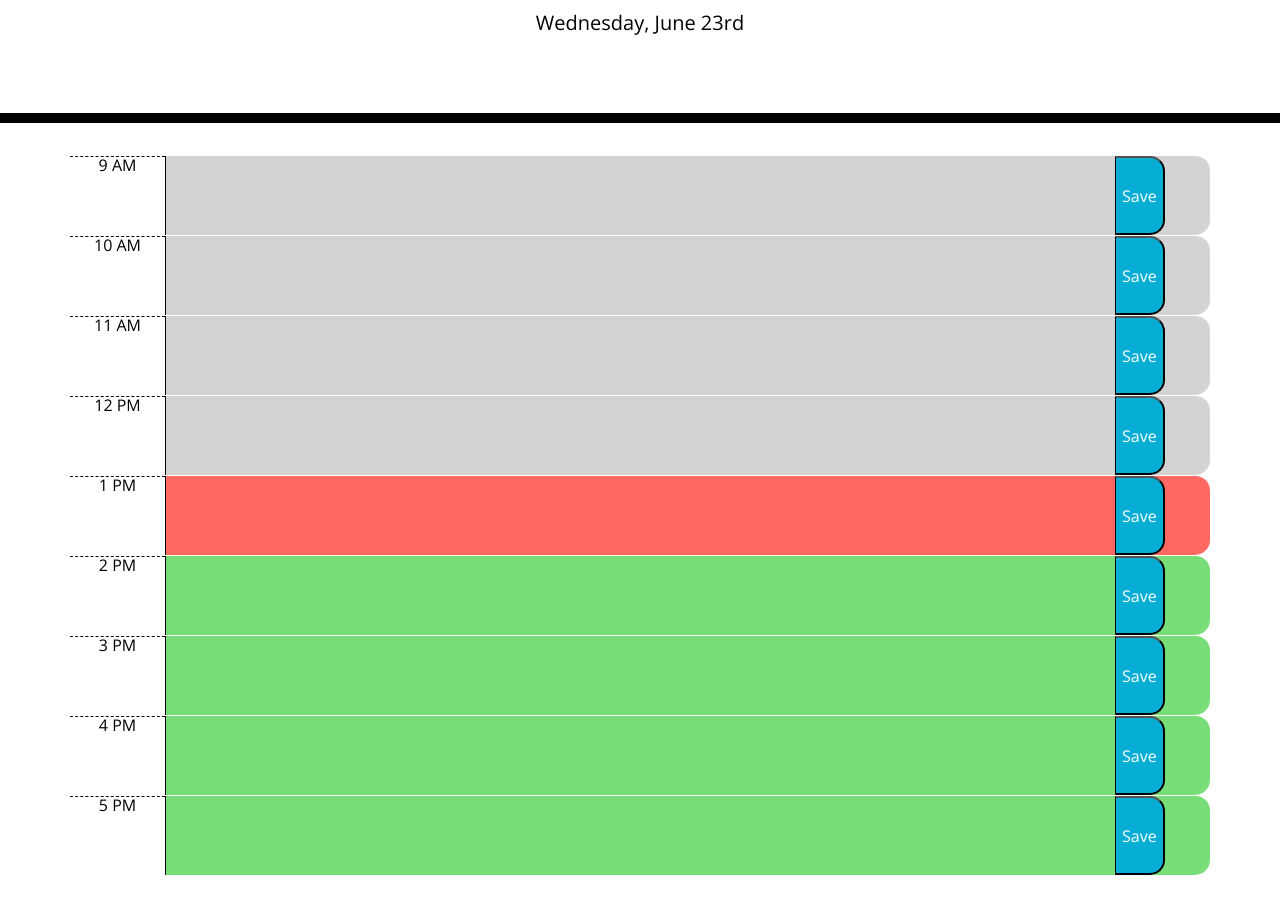
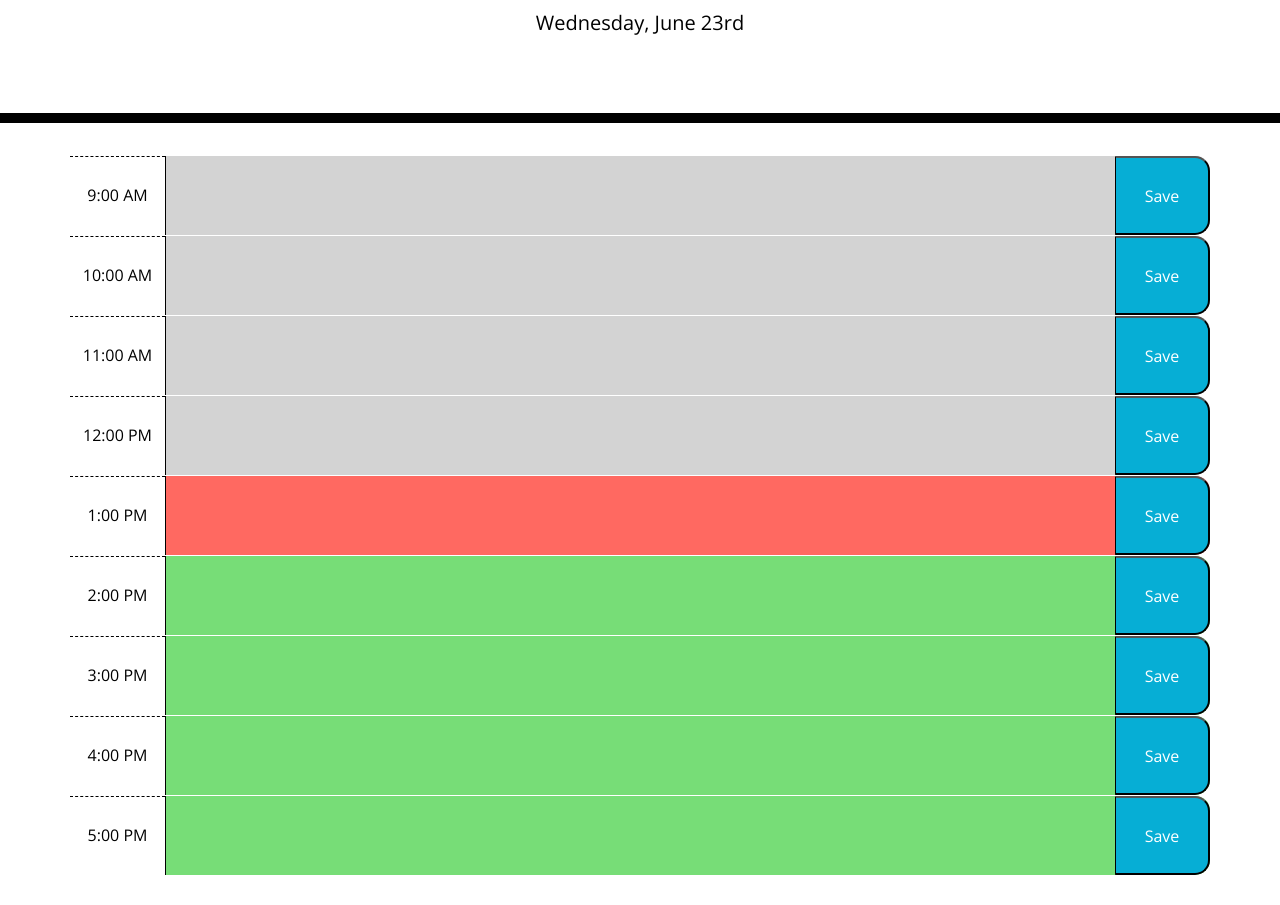
Before and after one commit to Karina5151/Work-Day-Scheduler, a plain HTML site: page index.html in a window 1280 px wide. Shown: the part 181-1086 px from the top of the page. Drawn offline with nearby package versions, Linux system fonts and the light colour scheme.

Commit message:
final touches

```diff
--- a/assets/css/style.css
+++ b/assets/css/style.css
@@ -41,9 +41,10 @@ textarea {
   background-color: #ffffff;
   color: #000000;
   border-top: 1px dashed #000000;
-  /* text-align: center;
-  align-items: center;
-  justify-content: center; */
+  text-align: center;
+  padding: 30px;
+  padding-left: 0;
+  padding-right:0;
 }
 
 .past {
@@ -62,6 +63,7 @@ textarea {
 }
 
 .saveBtn {
+  width: 95px;
   border-left: 1px solid black;
   border-top-right-radius: 15px;
   border-bottom-right-radius: 15px;
--- a/assets/js/script.js
+++ b/assets/js/script.js
@@ -6,10 +6,10 @@ $("#currentDay").text (today.format("dddd, MMMM Do"));
 
 // call to retrieve data from local storage
 var scheduleArray = JSON.parse(localStorage.getItem("scheduleStorage"));
-console.log(scheduleArray);
+// console.log(scheduleArray);
   if (scheduleArray) {
     scheduleArray.forEach(function(input) {
-      console.log(input)
+      // console.log(input)
       $(".time-block").each(function(index) {
         var textarea = $(this).children("textarea")[0];
         if (input.time == $(textarea).attr("id")) {
--- a/index.html
+++ b/index.html
@@ -36,47 +36,47 @@
 
     <div class="container">
         <div class="row time-block" >
-          <div class="col-1 hour">9 AM</div>
+          <div class="col-1 hour">9:00 AM</div>
           <textarea class="col-10 textarea" id="9" ></textarea>
           <button type="button" class="saveBtn">Save</button>
         </div>
         <div class="row time-block" >
-          <div class="col-1 hour">10 AM</div>
+          <div class="col-1 hour">10:00 AM</div>
           <textarea class="col-10 textarea" id="10"></textarea>
           <button type="button" class="saveBtn">Save</button>
         </div>
         <div class="row time-block" >
-          <div class="col-1 hour">11 AM</div>
+          <div class="col-1 hour">11:00 AM</div>
           <textarea class="col-10 textarea" id="11"></textarea>
           <button type="button" class="saveBtn">Save</button>
         </div>
         <div class="row time-block" >
-          <div class="col-1 hour">12 PM</div>
+          <div class="col-1 hour">12:00 PM</div>
           <textarea class="col-10 textarea" id="12"></textarea>
           <button type="button" class="saveBtn">Save</button>
         </div>
         <div class="row time-block" >
-          <div class="col-1 hour">1 PM</div>
+          <div class="col-1 hour">1:00 PM</div>
           <textarea class="col-10 textarea" id="1"></textarea>
           <button type="button" class="saveBtn">Save</button>
         </div>
         <div class="row time-block" >
-          <div class="col-1 hour">2 PM</div>
+          <div class="col-1 hour">2:00 PM</div>
           <textarea class="col-10 textarea" id="2"></textarea>
           <button type="button" class="saveBtn">Save</button>
         </div>
         <div class="row time-block" >
-          <div class="col-1 hour">3 PM</div>
+          <div class="col-1 hour">3:00 PM</div>
           <textarea class="col-10 textarea" id="3"></textarea>
           <button type="button" class="saveBtn">Save</button>
         </div>
         <div class="row time-block" >
-          <div class="col-1 hour">4 PM</div>
+          <div class="col-1 hour">4:00 PM</div>
           <textarea class="col-10 textarea" id="4"></textarea>
           <button type="button" class="saveBtn">Save</button>
         </div>
         <div class="row time-block" >
-          <div class="col-1 hour">5 PM</div>
+          <div class="col-1 hour">5:00 PM</div>
           <textarea class="col-10 textarea" id="5"></textarea>
           <button type="button" class="saveBtn">Save</button>
         </div>
```
